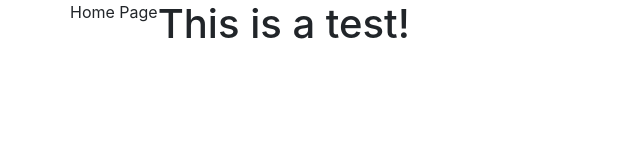
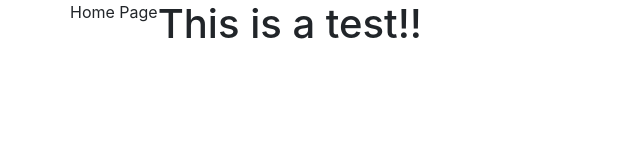
Before and after one commit to WasabiAddict/final-project, a React app: page / in a window 1280 px wide. Shown: the top 160 px of the page, without its empty margins (0-640 px from the left). Built offline with nearby package versions, Linux system fonts and the light colour scheme.

Commit message:
still testing

```diff
--- a/client/pages/Home.jsx
+++ b/client/pages/Home.jsx
@@ -6,7 +6,7 @@ const Home = () => {
             <div className="container text-center">
                 <div className="row">
                     Home Page
-                    <h1>This is a test!</h1>
+                    <h1>This is a test!!</h1>
                 </div>
             </div>
         </>
```
